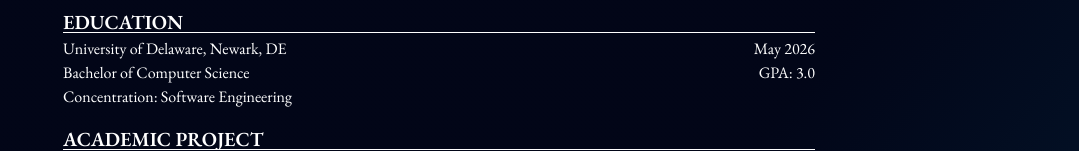
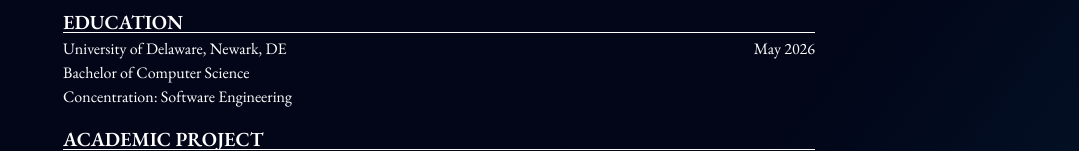
Before and after one commit to Hairum-Qureshi/personal-portfolio, a Next.js app: page /resume in a window 1280 px wide. Shown: the part 282-433 px from the top of the page, without its empty margins (201-1280 px from the left). Built offline with nearby package versions, Linux system fonts and the light colour scheme.

Commit message:
added conditional for rendering out GPA or not

```diff
--- a/app/resume/page.tsx
+++ b/app/resume/page.tsx
@@ -43,9 +43,9 @@ export default function Resume() {
 						</div>
 						<div className="flex">
 							<p className="mr-auto">Bachelor of Computer Science</p>
-							<p className="ml-auto">
-								GPA: {resume.GPA === 3.0 ? "3.0" : resume.GPA}
-							</p>
+							{resume.GPA <= 3.0 ? null : (
+								<p className="ml-auto">GPA: {resume.GPA}</p>
+							)}
 						</div>
 						<p>Concentration: Software Engineering</p>
 					</div>
```
